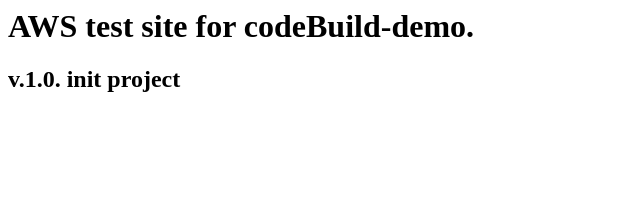
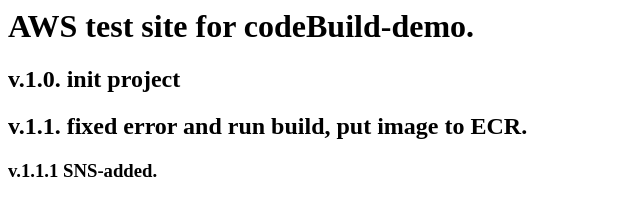
Before and after one commit to nazar-budchanyi/codebuild-demo, a plain HTML site: page index.html in a window 1280 px wide. Shown: the whole page, without its empty margins (0-640 px from the left). Drawn offline with Linux system fonts and the light colour scheme.

Commit message:
v.1.1.1 SNS-added.

```diff
--- a/index.html
+++ b/index.html
@@ -2,5 +2,7 @@
     <body>
         <h1>AWS test site for codeBuild-demo.</h1>
         <h2>v.1.0. init project</h2>
+        <h2>v.1.1. fixed error and run build, put image to ECR.</h2>
+        <h3>v.1.1.1 SNS-added.</h3>
     </body>
 </html>
```
